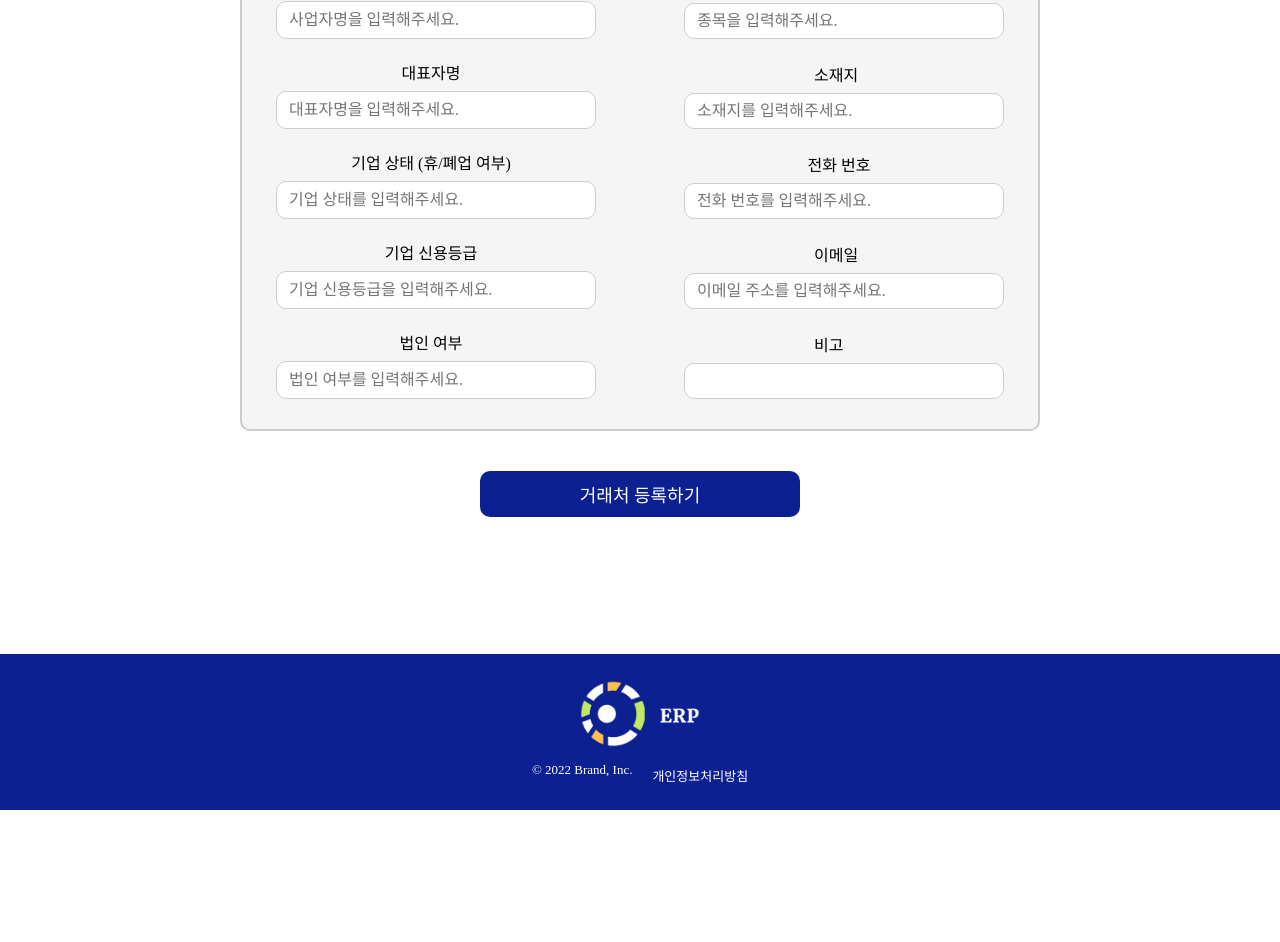
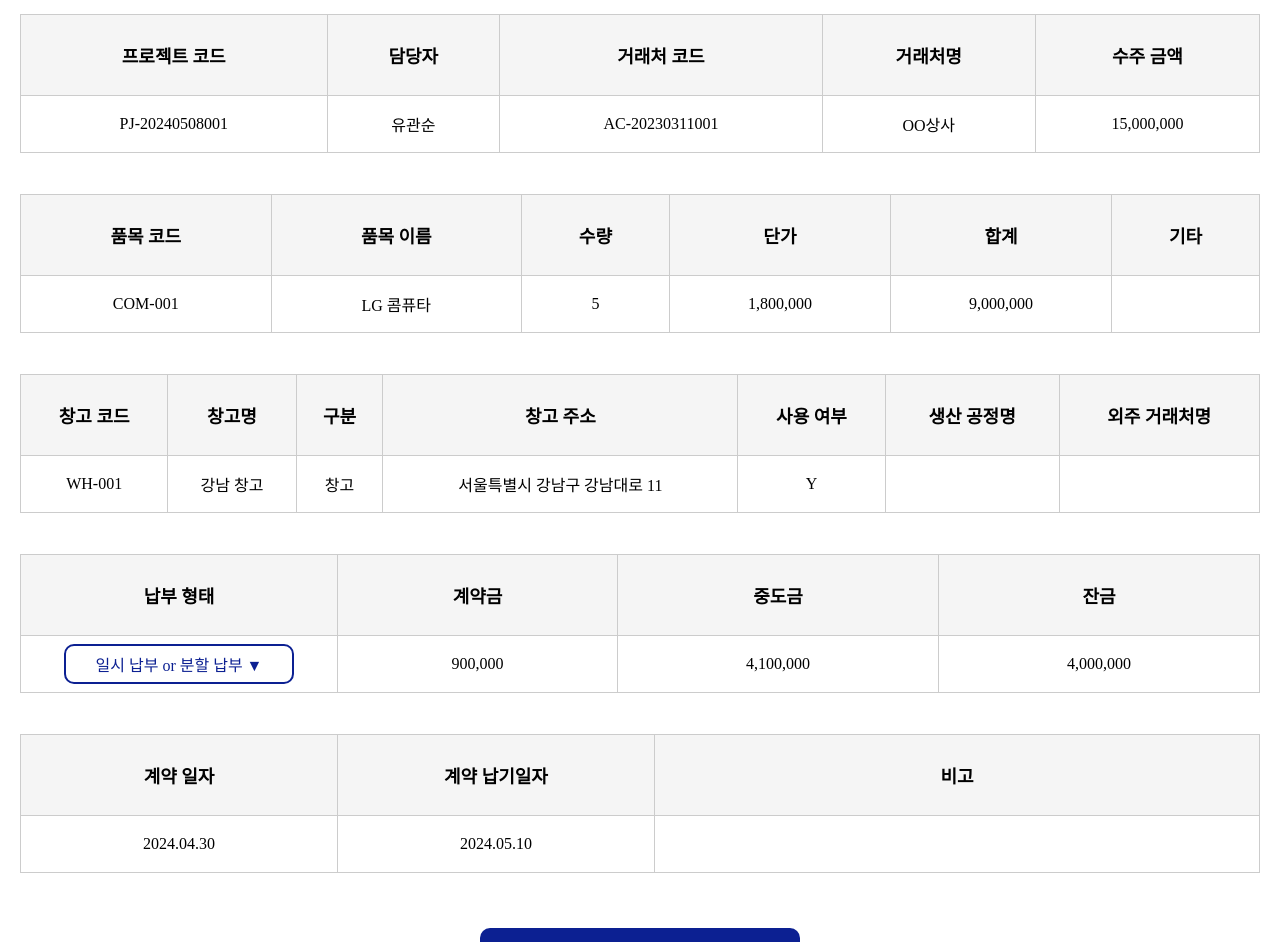
Before and after one commit to beyond-sw-camp/be04-final-team06-ERPC, a Vue app in the folder Frontend/erpc/: page / in a window 1280 px wide. Shown: the part 790-1732 px from the top of the page. Before the commit the page ends 1600 px from the top, so only its background shows below. Built offline with nearby package versions, Linux system fonts and the light colour scheme; a web font is replaced by a local one.

Commit message:
수주등록 페이지 구현
수주등록 페이지 구현

```diff
--- a/Frontend/erpc/src/App.vue
+++ b/Frontend/erpc/src/App.vue
@@ -11,10 +11,10 @@ import OrderRegist from './components/order/OrderRegist.vue';
 
 <template>
   <Header></Header>
-  <CustomerRegist></CustomerRegist>
+  <!-- <CustomerRegist></CustomerRegist> -->
   <!-- <CustomerList></CustomerList> -->
   <!-- <CustomerContents></CustomerContents> -->
-  <!-- <OrderRegist></OrderRegist> -->
+  <OrderRegist></OrderRegist>
   <Footer></Footer>
 </template>
 
--- a/Frontend/erpc/src/components/order/OrderRegist.vue
+++ b/Frontend/erpc/src/components/order/OrderRegist.vue
@@ -221,7 +221,7 @@
     width: 100%;
     max-width: 1400px;
     margin: 20px auto;
-    margin-bottom: 7%;
+    margin-bottom: 20px;
     gap: 1px;
 }
 
@@ -394,6 +394,7 @@
 .order-regist-btn {
     width: 320px;
     font-size: 18px;
+    margin-bottom: 7%;
 }
 
 </style>
```
